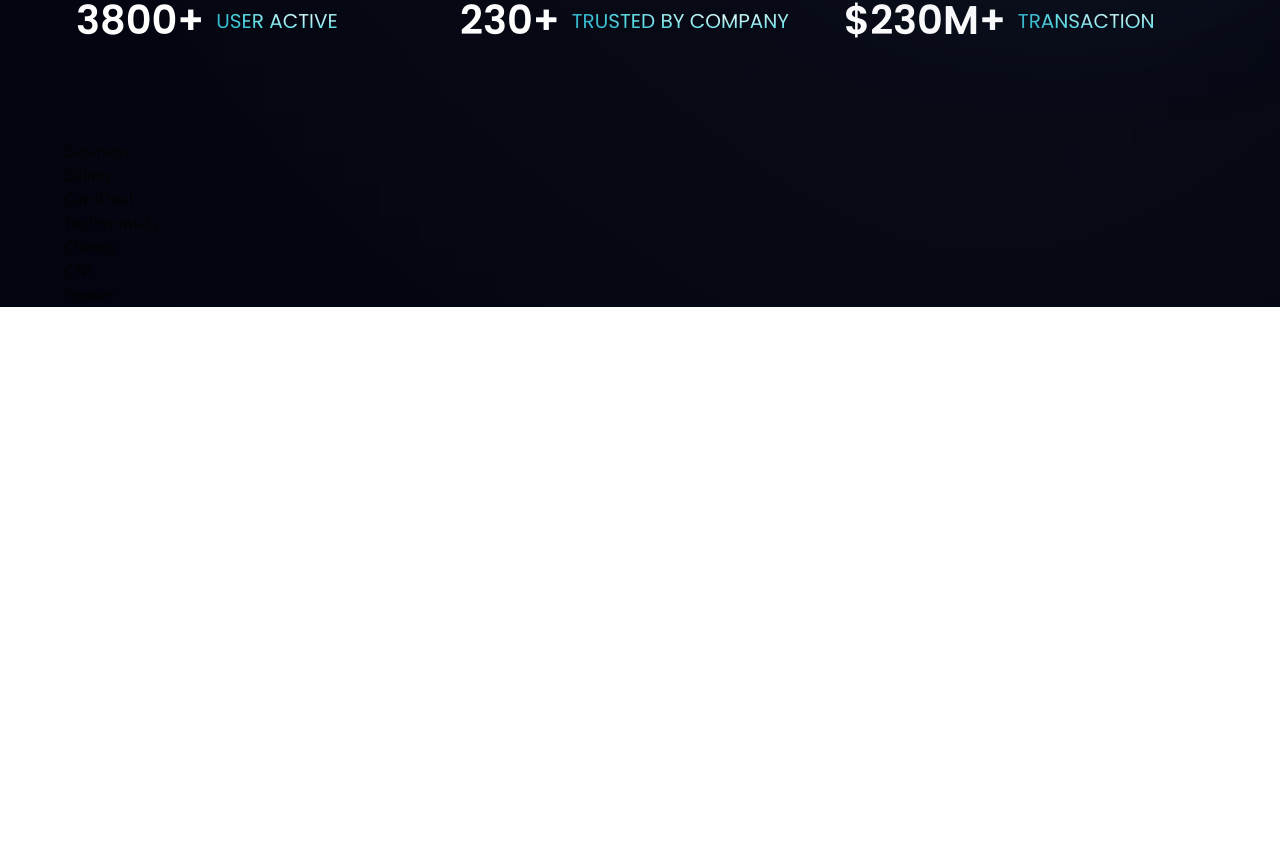
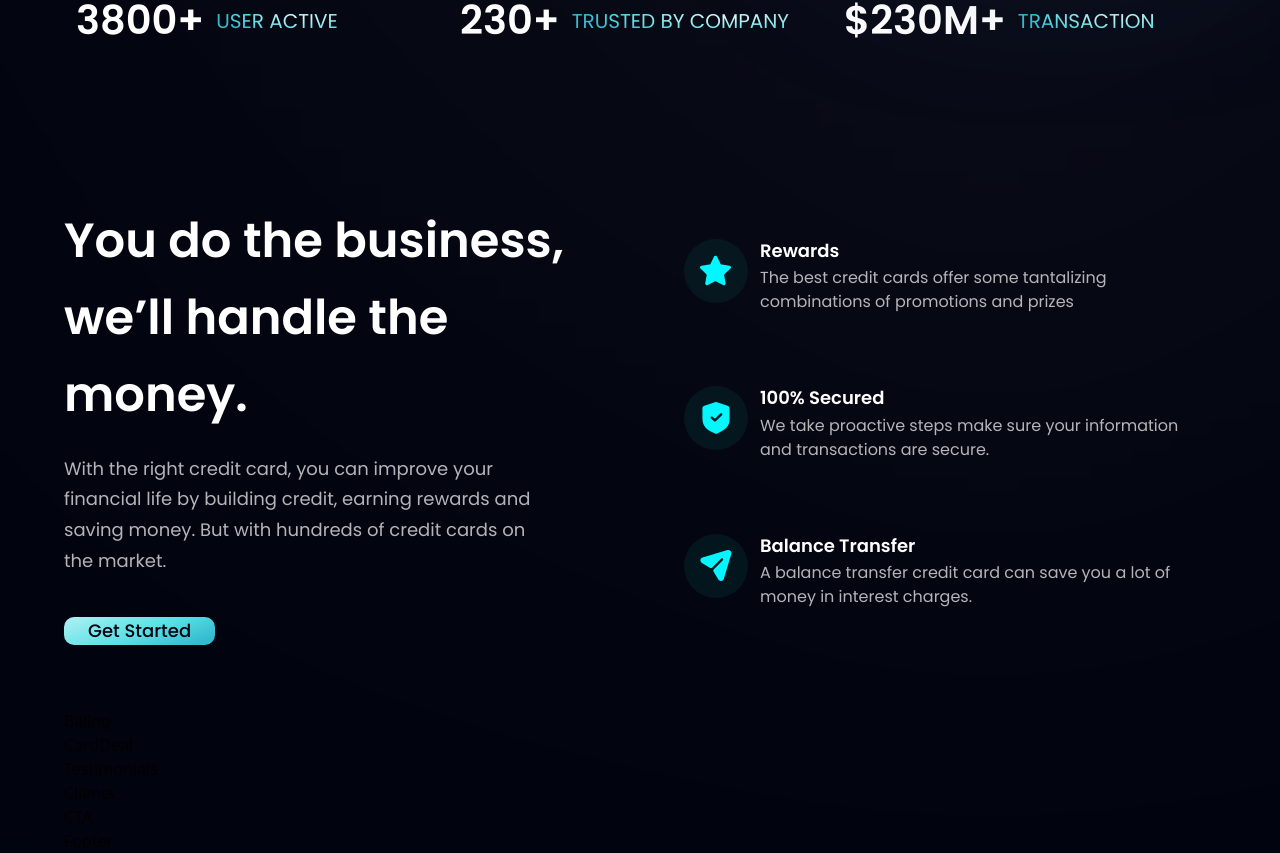
Before and after one commit to dhrumishah/bankApp, a React (Vite) app: page / in a window 1280 px wide. Shown: the part 806-1659 px from the top of the page. Before the commit the page ends 1113 px from the top, so only its background shows below. Built offline with nearby package versions, Linux system fonts and the light colour scheme.

Commit message:
added phenomenal feature section

```diff
--- a/src/components/Business.jsx
+++ b/src/components/Business.jsx
@@ -1,7 +1,51 @@
-import React from "react";
+import { features } from "../constants";
+import styles, { layout } from "../style";
+import Button from "./Button";
 
-const Business = () => {
-  return <div>Business</div>;
-};
+const FeatureCard = ({ icon, title, content, index }) => (
+  <div
+    className={`flex flex-row p-6 rounded-[20px] ${
+      index !== features.length - 1 ? "mb-6" : "mb-0"
+    } feature-card`}
+  >
+    <div
+      className={`w-[64px] h-[64px] rounded-full ${styles.flexCenter} bg-dimBlue`}
+    >
+      <img src={icon} alt="star" className="w-[50%] h-[50%] object-contain" />
+    </div>
+    <div className="flex-1 flex flex-col ml-3">
+      <h4 className="font-poppins font-semibold text-white text-[18px] leading-[23.4px] mb-1">
+        {title}
+      </h4>
+      <p className="font-poppins font-normal text-dimWhite text-[16px] leading-[24px]">
+        {content}
+      </p>
+    </div>
+  </div>
+);
+
+const Business = () => (
+  <section id="features" className={layout.section}>
+    <div className={layout.sectionInfo}>
+      <h2 className={styles.heading2}>
+        You do the business, <br className="sm:block hidden" /> we’ll handle the
+        money.
+      </h2>
+      <p className={`${styles.paragraph} max-w-[470px] mt-5`}>
+        With the right credit card, you can improve your financial life by
+        building credit, earning rewards and saving money. But with hundreds of
+        credit cards on the market.
+      </p>
+
+      <Button styles={`mt-10`} />
+    </div>
+
+    <div className={`${layout.sectionImg} flex-col`}>
+      {features.map((feature, index) => (
+        <FeatureCard key={feature.id} {...feature} index={index} />
+      ))}
+    </div>
+  </section>
+);
 
 export default Business;
--- a/src/components/Button.jsx
+++ b/src/components/Button.jsx
@@ -1,7 +1,12 @@
 import React from "react";
 
-const Button = () => {
-  return <div>Button</div>;
-};
+const Button = ({ styles }) => (
+  <button
+    type="button"
+    className={`py-[0.5px] px-6 font-poppins font-medium text-[18px] text-primary bg-blue-gradient rounded-[10px] outline-none ${styles}`}
+  >
+    Get Started
+  </button>
+);
 
 export default Button;
```
